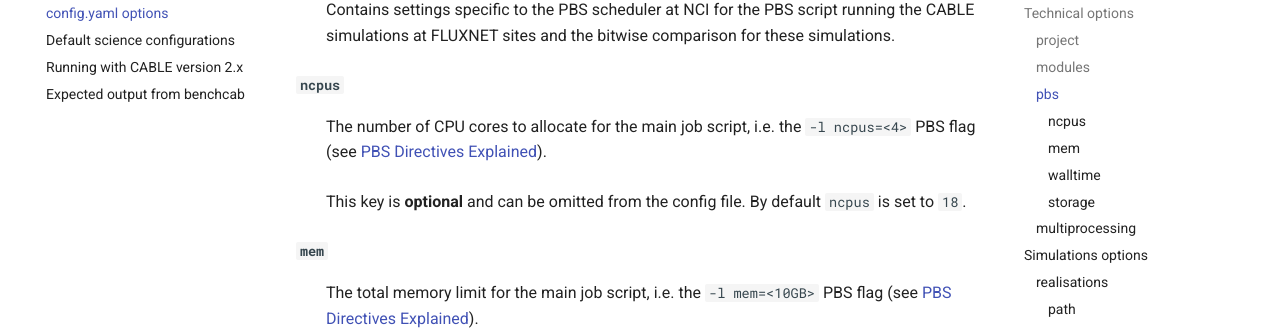
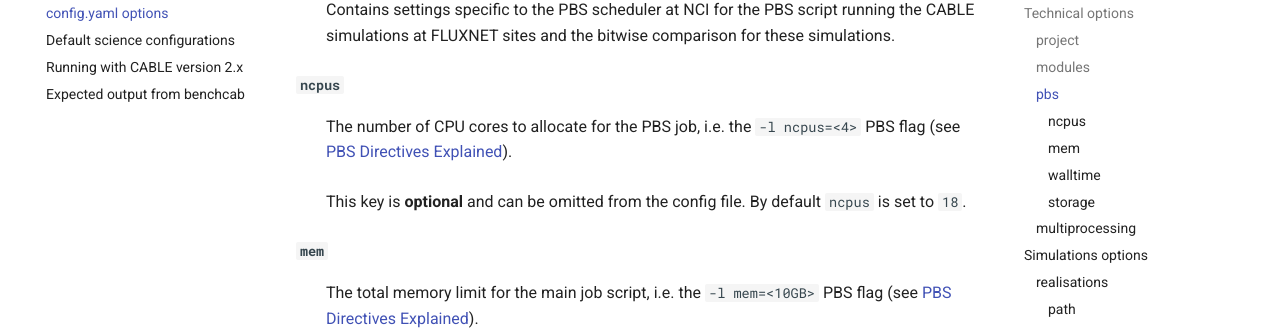
Before and after one commit to mdekauwe/CABLE_benchmarking, an MkDocs documentation site: the page built from docs/user_guide/config_options.md, in a window 1280 px wide and 900 px high, scrolled down 920 px. Shown: the part 143-473 px from the top of the window. Built offline with MkDocs 1.6.1 and Material for MkDocs 9.7.7, drawn with Linux system fonts in a browser that asks for light colours; comment, search, counter and statistics services are not loaded.

Commit message:
Update docs/user_guide/config_options.md
Co-authored-by: Claire Carouge <ccarouge@users.noreply.github.com>

```diff
--- a/docs/user_guide/config_options.md
+++ b/docs/user_guide/config_options.md
@@ -49,7 +49,7 @@ The different running modes of `benchcab` are solely dependent on the options us
 
 #### `ncpus`
 
-: The number of CPU cores to allocate for the main job script, i.e. the `-l ncpus=<4>` PBS flag (see [PBS Directives Explained][nci-pbs-directives]).
+: The number of CPU cores to allocate for the PBS job, i.e. the `-l ncpus=<4>` PBS flag (see [PBS Directives Explained][nci-pbs-directives]).
 : This key is **optional** and can be omitted from the config file. By default `ncpus` is set to `18`.
 
 #### `mem`
```
